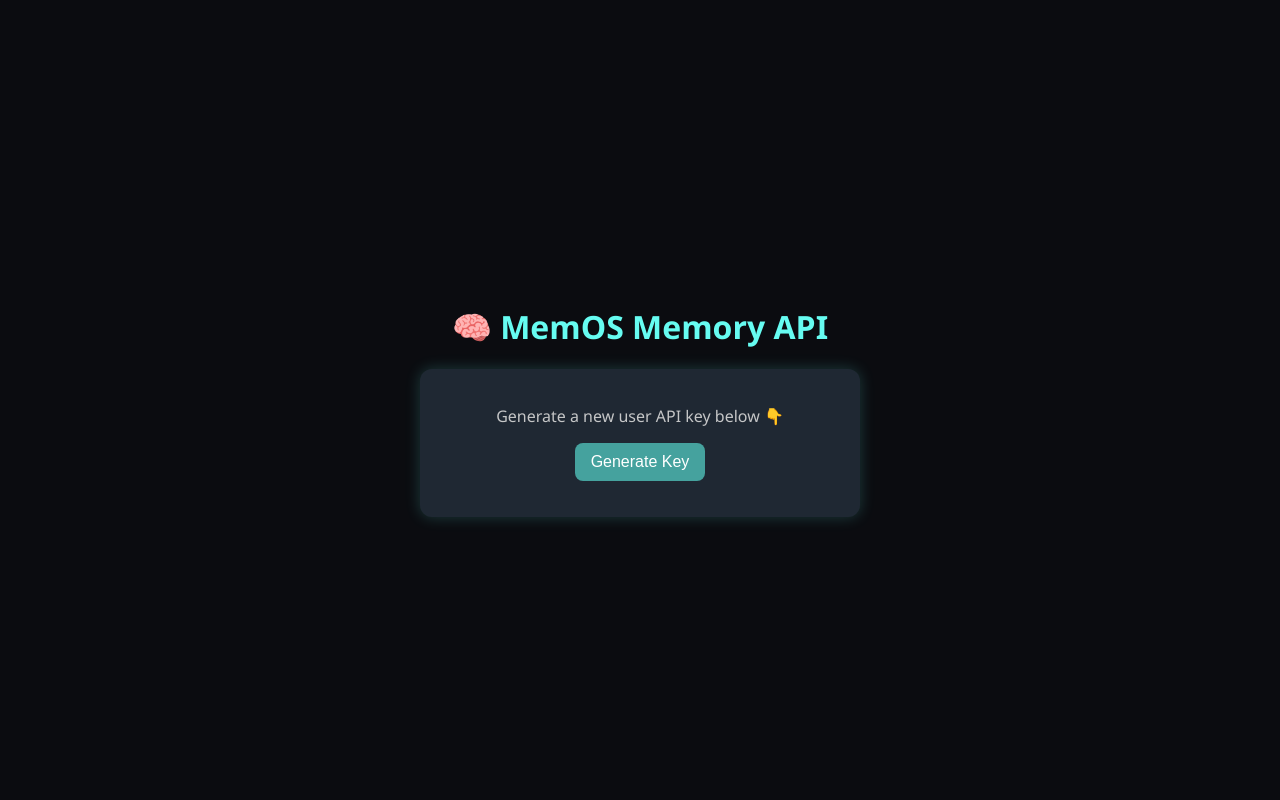
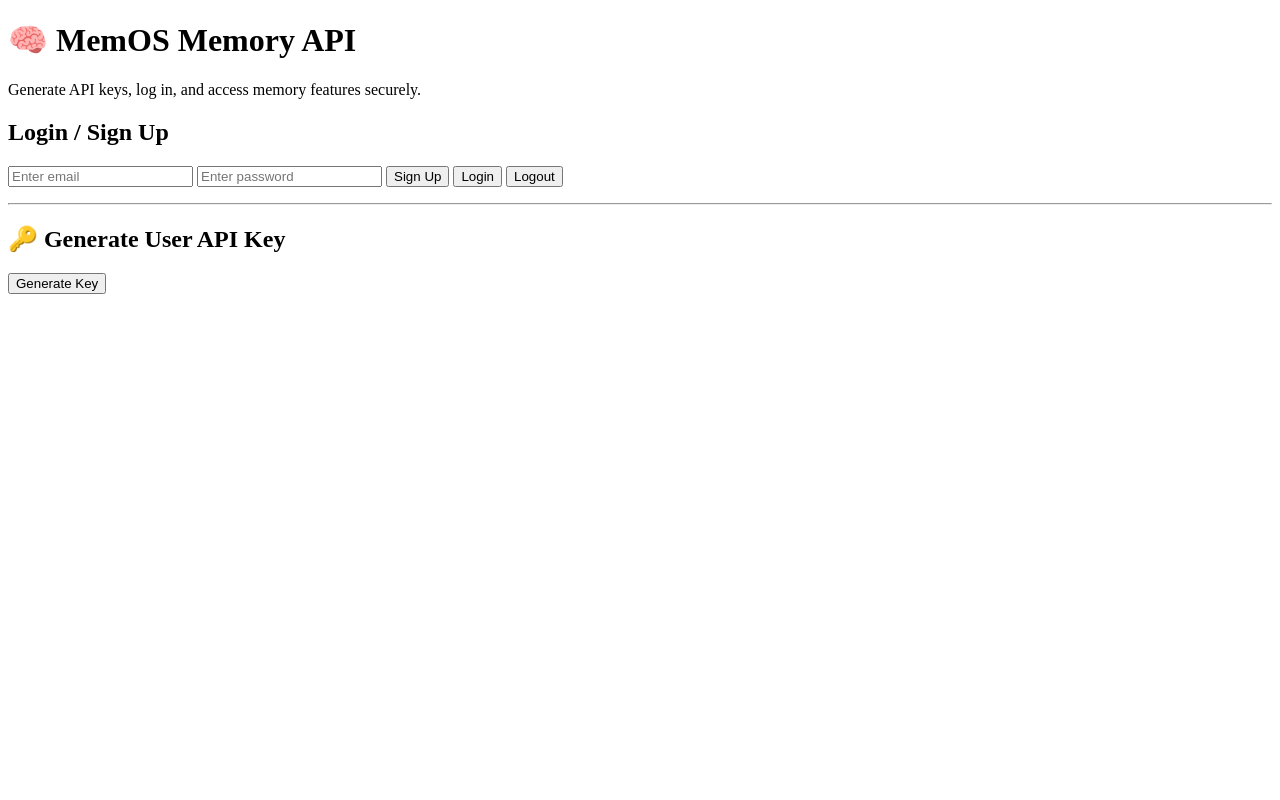
Before and after one commit to SAGEWRL/Memos-api-, a FastAPI app: page / in a window 1280 px wide. Run offline with FastAPI, Linux system fonts and the light colour scheme; some libraries are stand-ins or nearby versions.

Commit message:
Update index.html

```diff
--- a/templates/index.html
+++ b/templates/index.html
@@ -1,109 +1,35 @@
 <!DOCTYPE html>
 <html lang="en">
 <head>
-  <meta charset="UTF-8" />
-  <meta name="viewport" content="width=device-width, initial-scale=1.0" />
-  <title>MemOS Memory API</title>
-  <style>
-    body {
-      font-family: "Segoe UI", sans-serif;
-      background: #0b0c10;
-      color: #c5c6c7;
-      display: flex;
-      flex-direction: column;
-      align-items: center;
-      justify-content: center;
-      height: 100vh;
-      margin: 0;
-    }
-    h1 {
-      color: #66fcf1;
-    }
-    .card {
-      background: #1f2833;
-      padding: 20px;
-      border-radius: 12px;
-      box-shadow: 0 0 15px rgba(102, 252, 241, 0.2);
-      width: 90%;
-      max-width: 400px;
-      text-align: center;
-    }
-    button {
-      background: #45a29e;
-      color: #fff;
-      border: none;
-      padding: 10px 16px;
-      border-radius: 8px;
-      cursor: pointer;
-      transition: 0.3s;
-      font-size: 16px;
-    }
-    button:hover {
-      background: #66fcf1;
-      color: #000;
-    }
-    input {
-      width: 100%;
-      padding: 10px;
-      border-radius: 8px;
-      border: none;
-      margin: 10px 0;
-      font-size: 14px;
-    }
-    .result {
-      margin-top: 10px;
-      font-weight: bold;
-    }
-  </style>
+    <meta charset="UTF-8">
+    <meta name="viewport" content="width=device-width, initial-scale=1.0">
+    <title>MemOS Memory API</title>
+    <link rel="stylesheet" href="/static/style.css">
 </head>
 <body>
-  <h1>🧠 MemOS Memory API</h1>
-  <div class="card">
-    <p>Generate a new user API key below 👇</p>
-    <button id="generate">Generate Key</button>
-    <p class="result" id="result"></p>
-  </div>
+    <h1>🧠 MemOS Memory API</h1>
+    <p>Generate API keys, log in, and access memory features securely.</p>
 
-  <!-- Firebase SDK -->
-  <script type="module">
-    // Import Firebase core
-    import { initializeApp } from "https://www.gstatic.com/firebasejs/10.12.2/firebase-app.js";
-    import { getFirestore, collection, addDoc } from "https://www.gstatic.com/firebasejs/10.12.2/firebase-firestore.js";
+    <div id="auth-section">
+        <h2>Login / Sign Up</h2>
+        <input type="email" id="email" placeholder="Enter email" />
+        <input type="password" id="password" placeholder="Enter password" />
+        <button onclick="signUp()">Sign Up</button>
+        <button onclick="login()">Login</button>
+        <button onclick="logout()">Logout</button>
+        <p id="auth-status"></p>
+    </div>
 
-    // ✅ Your Firebase configuration
-    const firebaseConfig = {
-      apiKey: "AIzaSyB-fWDSWcJdDsitrQnjsglpFU3XQlwNqIU",
-      authDomain: "memos-api.firebaseapp.com",
-      projectId: "memos-api",
-      storageBucket: "memos-api.firebasestorage.app",
-      messagingSenderId: "48119548245",
-      appId: "1:48119548245:web:23926bc573ff2fca48c7dc"
-    };
+    <hr>
 
-    // Initialize Firebase
-    const app = initializeApp(firebaseConfig);
-    const db = getFirestore(app);
+    <div id="key-section">
+        <h2>🔑 Generate User API Key</h2>
+        <button onclick="generateKey()">Generate Key</button>
+        <p id="key-display"></p>
+    </div>
 
-    // 🔑 Generate API key
-    document.getElementById("generate").addEventListener("click", async () => {
-      const result = document.getElementById("result");
-      result.textContent = "Generating...";
-      try {
-        const res = await fetch("/api/generate_key", { method: "POST" });
-        const data = await res.json();
-
-        // Display the key
-        result.textContent = "Your new API Key: " + data.key;
-
-        // Save to Firestore
-        await addDoc(collection(db, "api_keys"), {
-          key: data.key,
-          created_at: new Date().toISOString()
-        });
-      } catch (error) {
-        result.textContent = "❌ Error: " + error.message;
-      }
-    });
-  </script>
+    <script src="https://www.gstatic.com/firebasejs/11.0.1/firebase-app.js"></script>
+    <script src="https://www.gstatic.com/firebasejs/11.0.1/firebase-auth.js"></script>
+    <script src="/static/main.js"></script>
 </body>
 </html>
```
